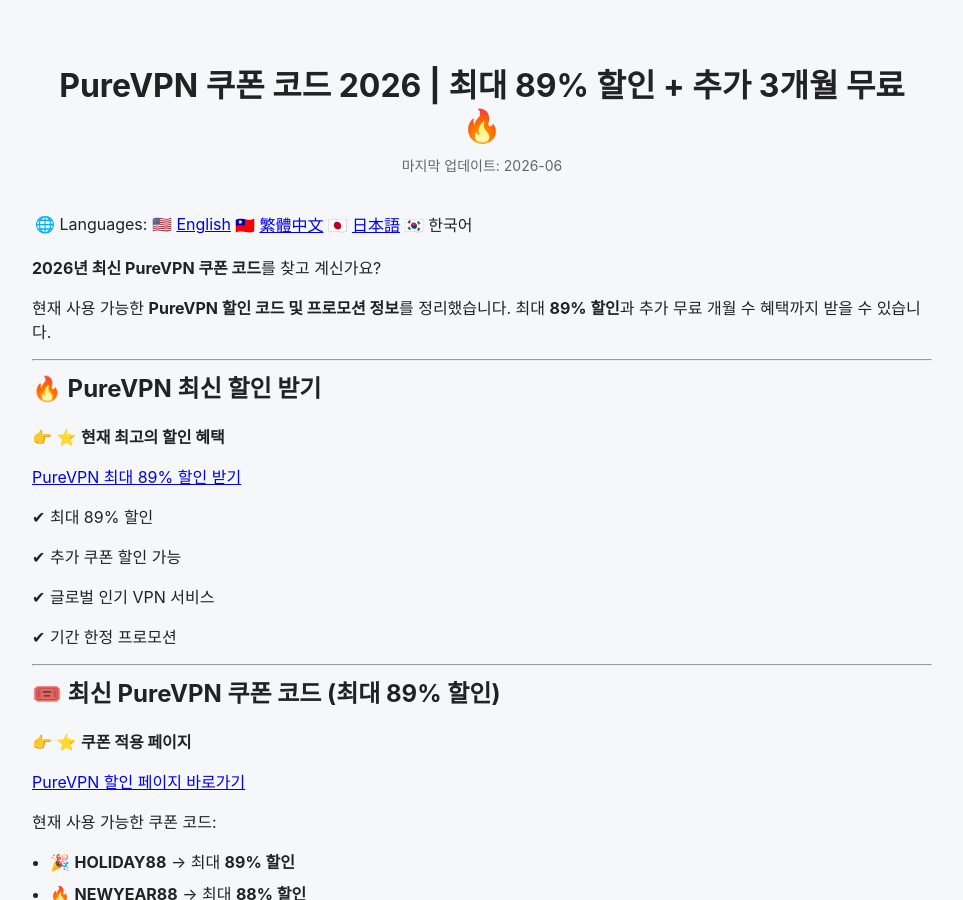
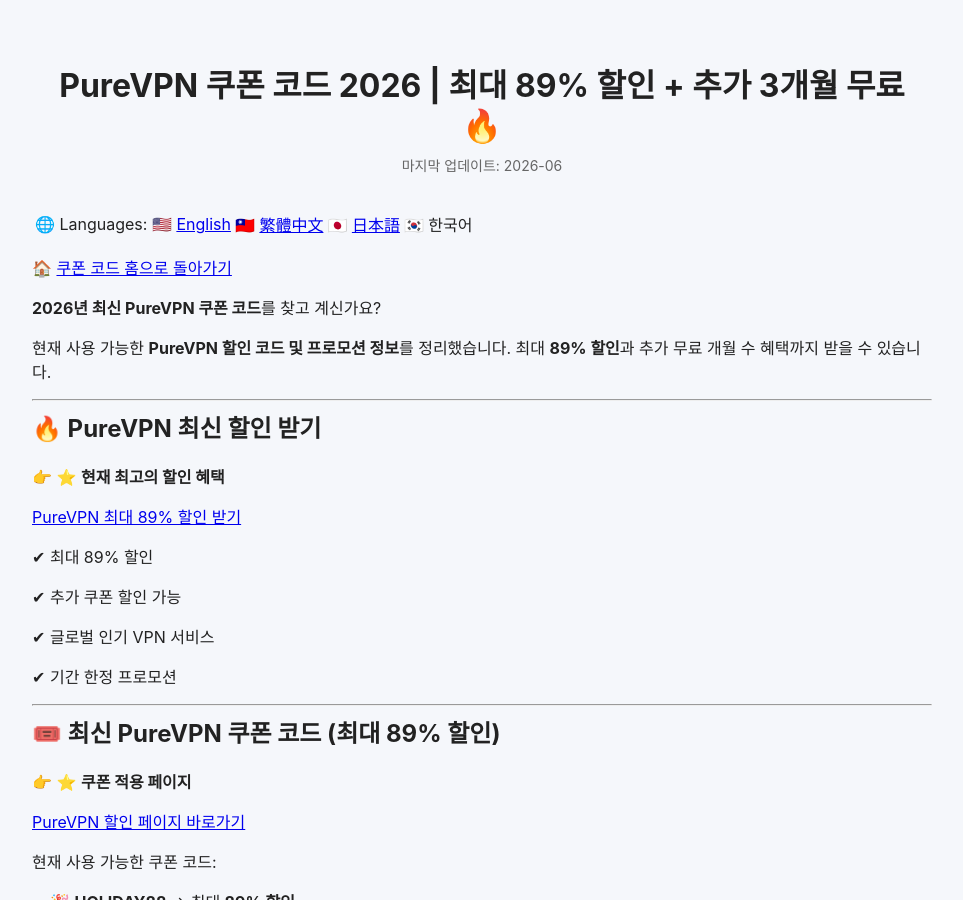
Before and after one commit to BestCouponCodes/best-coupon-codes, a Jekyll site: the page built from purevpn-coupon-code-ko.md, in a window 1280 px wide and 900 px high. Shown: the whole window, without its empty margins (158-1121 px from the left). Built offline with Jekyll 4.4.1, drawn with Linux system fonts in a browser that asks for light colours.

Commit message:
Revise PureVPN coupon code details and links
Updated the PureVPN coupon code page with new links and promotional information.

```diff
--- a/purevpn-coupon-code-ko.md
+++ b/purevpn-coupon-code-ko.md
@@ -8,6 +8,8 @@ last_modified_at: 2026-06-03
 ---
 
 🌐 Languages: 🇺🇸 [English]({{ site.baseurl }}/purevpn-coupon-code/) | 🇹🇼 [繁體中文]({{ site.baseurl }}/purevpn-coupon-code-zh/) | 🇯🇵 [日本語]({{ site.baseurl }}/purevpn-coupon-code-ja/) | 🇰🇷 한국어
+
+🏠 [쿠폰 코드 홈으로 돌아가기]({{ site.baseurl }}/)
 
 **2026년 최신 PureVPN 쿠폰 코드**를 찾고 계신가요?
 
```
Also changed, not shown: other parts of purevpn-coupon-code-ko.md (+0 -2 lines).
